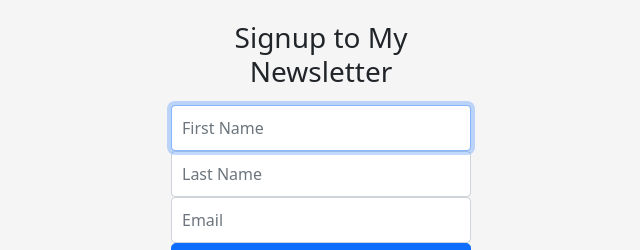
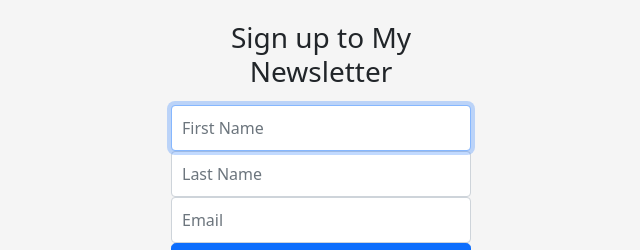
Before and after one commit to Pauljsyi/newsletter-signup, a website: page signup.html in a window 1280 px wide. Shown: the part 312-562 px from the top of the page, 319-959 px from the left. Drawn offline with nearby package versions, Linux system fonts and the light colour scheme.

Commit message:
space between signup

```diff
--- a/signup.html
+++ b/signup.html
@@ -52,7 +52,7 @@
 
   <form action="/" class="form-signin" method="POST">
     <img class="mb-4" src="/images/Minimalist-mountain-line-art-logo-design-Graphics-5604168-1.jpg" alt="" width="300" height="200">
-    <h1 class="h3 mb-3 fw-normal">Signup to My Newsletter</h1>
+    <h1 class="h3 mb-3 fw-normal">Sign up to My Newsletter</h1>
 
 
     <input type="text" name="fName" class="form-control" placeholder="First Name" required autofocus>
```
